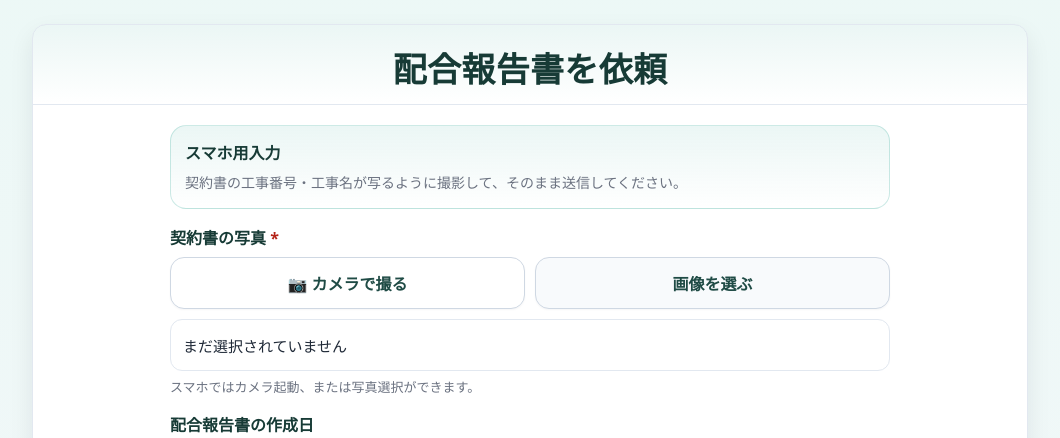
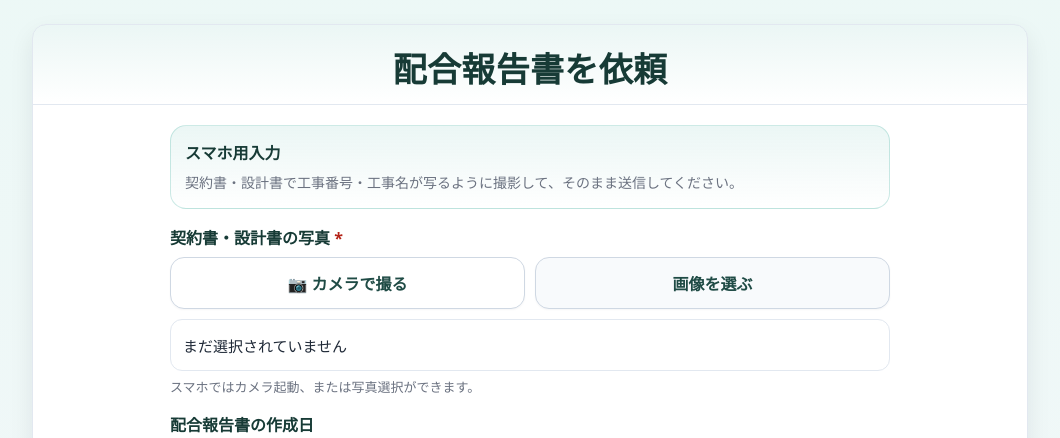
Before and after one commit to 2co2co0417/imabari-namacon-portal, a Python web app: template templates/mix_report.html in a window 1280 px wide. Shown: the part 65-503 px from the top of the page, without its empty margins (110-1170 px from the left). Run offline with Jinja, Linux system fonts and the light colour scheme; the template is opened without the code that fills it, so the values that code supplies are empty.

Commit message:
配合報告書

```diff
--- a/templates/mix_report.html
+++ b/templates/mix_report.html
@@ -11,13 +11,13 @@
     <div class="callout" style="margin-bottom:16px;">
       <div class="label">スマホ用入力</div>
       <div class="muted" style="margin-top:6px;">
-        契約書の工事番号・工事名が写るように撮影して、そのまま送信してください。
+        契約書・設計書で工事番号・工事名が写るように撮影して、そのまま送信してください。
       </div>
     </div>
 
     <form method="post" enctype="multipart/form-data" class="form mobile-form">
       <!-- 写真 -->
-      <label class="label" style="margin-bottom:8px;">契約書の写真 <span style="color:#b42318;">*</span></label>
+      <label class="label" style="margin-bottom:8px;">契約書・設計書の写真 <span style="color:#b42318;">*</span></label>
 
       <div class="photo-actions">
         <label for="photo_camera" class="btn-file-action">
```
